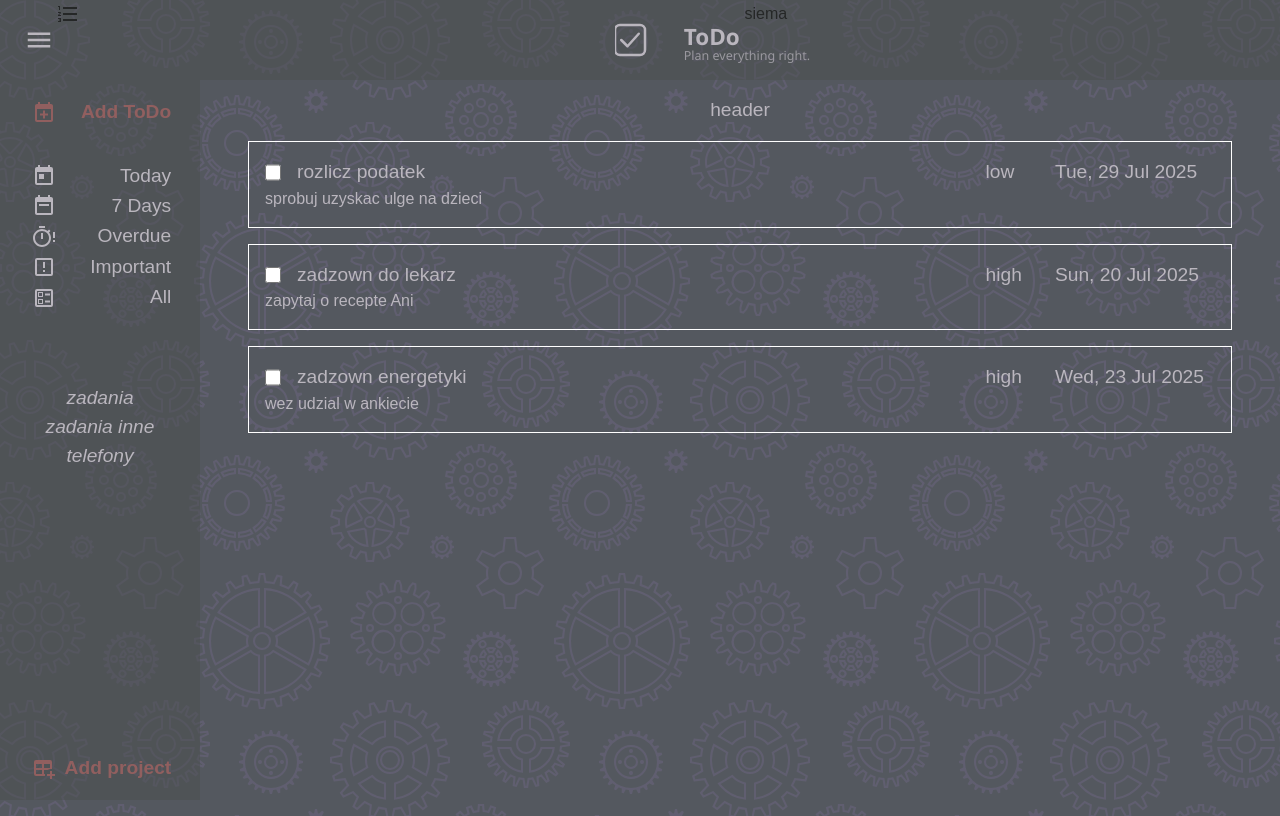
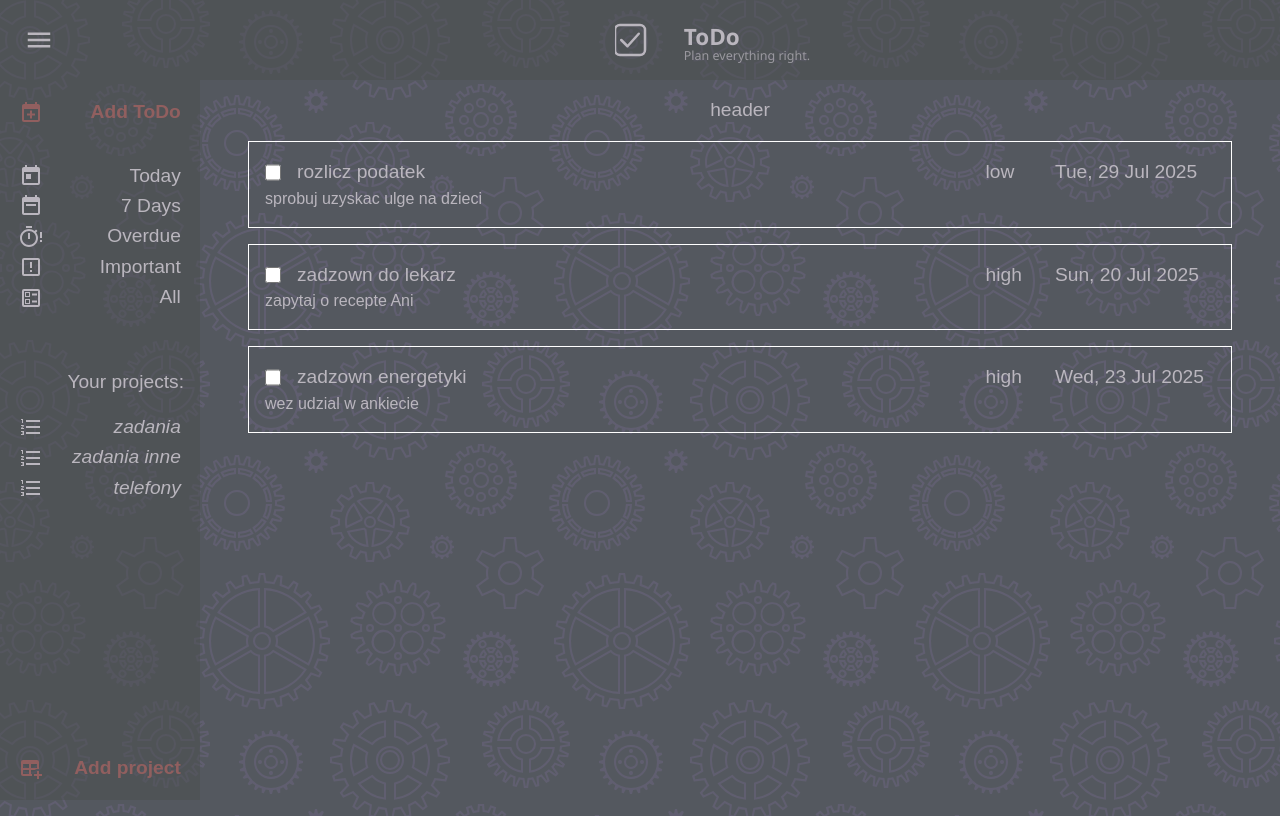
Before and after one commit to DariuszWasik/todo, a website built with webpack: page src/template.html in a window 1280 px wide. Built offline with nearby package versions, Linux system fonts and the light colour scheme.

Commit message:
add icon to projects also by adding new projects, set maxlength for project name

```diff
--- a/src/scripts/DOM-all-projects-container.js
+++ b/src/scripts/DOM-all-projects-container.js
@@ -17,6 +17,7 @@ projectDiv.innerHTML = '';
 
 
 createProjectListItem();
+
 function createProjectListItem(){
     putNamesInArr();
     console.log('tu jestem a projectsNamesArr to:', projectsNamesArr )
@@ -24,7 +25,17 @@ function createProjectListItem(){
     projectsNamesArr.forEach((item) => {
         const projectItem = document.createElement('li');
         projectItem.className = 'projectItem'
-        projectItem.innerText = item;
+        const projectName = document.createElement('p')
+        projectName.innerText = item;
+        const projectIcon = document.createElement('div');
+        projectIcon.className = 'projectIcon'
+        projectIcon.innerHTML =  `
+          <svg xmlns="http://www.w3.org/2000/svg" viewBox="0 0 24 24" fill='currentColor' ><title>format-list-numbered</title><path d="M7,13V11H21V13H7M7,19V17H21V19H7M7,7V5H21V7H7M3,8V5H2V4H4V8H3M2,17V16H5V20H2V19H4V18.5H3V17.5H4V17H2M4.25,10A0.75,0.75 0 0,1 5,10.75C5,10.95 4.92,11.14 4.79,11.27L3.12,13H5V14H2V13.08L4,11H2V10H4.25Z" /></svg>
+        `;
+        // projectIcon.xmlns = "http://www.w3.org/2000/svg";
+        // projectIcon.viewBox = "0 0 24 24";
+        // projectIcon.fill = 'currentColor'
+        projectItem.append(projectIcon, projectName)
         projectDiv.append(projectItem)
     })
 }
--- a/src/scripts/modals/DOMcreateProjectsDialog.js
+++ b/src/scripts/modals/DOMcreateProjectsDialog.js
@@ -14,6 +14,7 @@ export function createAddProjectModal() {
     nameLabel.textContent = 'name:'
     const nameInput = document.createElement('input');
     nameInput.className = 'nameInput';
+    nameInput.maxLength = '15'
 
     const nameDiv = document.createElement('div');
     nameDiv.className = 'nameDiv';
--- a/src/styles/mainPage.css
+++ b/src/styles/mainPage.css
@@ -163,6 +163,11 @@ img path{
 
 /* all icons  */
 
+/* .all-projects li {
+  background-color: red;
+} */
+
+.projectItem,
 .bbb,
 .add-todo-div,
 .add-project-div,
@@ -170,11 +175,12 @@ img path{
   display: flex;
   align-items: center;
   justify-content: space-between;
-  margin-right: 0.8rem;
-  margin-left: 1rem;
+  margin-right: 0.2rem;
+  margin-left: 0.2rem;
   margin-top: 0.1rem;
 }
 
+.projectIcon,
 .bbb svg,
 .add-todo-div svg,
 .add-project-div svg,
@@ -182,9 +188,14 @@ img path{
   width: 1.5rem;
 }
 
-
 .add-project-div,
 .add-todo-div {
   color: rgb(145, 95, 95);
   font-weight: bold;
 }
+
+.projects-title {
+  text-align: end;
+  margin-top: -1rem;
+  margin-bottom: 1rem;
+}
--- a/src/template.html
+++ b/src/template.html
@@ -67,6 +67,7 @@
                 </div>
             </div>
             <div class="projects-div">
+                <p class="projects-title">Your projects:</p>
                 <ul class="all-projects"></ul>
             </div>
             <div class="add-project-div">
@@ -79,12 +80,6 @@
             <div class="display-projects"></div>
         </main>
     </div>
-    <ul class="aaa">
-        <li class="bbb">
-            <svg xmlns="http://www.w3.org/2000/svg" viewBox="0 0 24 24"><title>format-list-numbered</title><path d="M7,13V11H21V13H7M7,19V17H21V19H7M7,7V5H21V7H7M3,8V5H2V4H4V8H3M2,17V16H5V20H2V19H4V18.5H3V17.5H4V17H2M4.25,10A0.75,0.75 0 0,1 5,10.75C5,10.95 4.92,11.14 4.79,11.27L3.12,13H5V14H2V13.08L4,11H2V10H4.25Z" /></svg>
-            <p>siema</p>
-        </li>
-    </ul>
 
 </body>
 <dialog class="add-project-dialog"></dialog>
```
